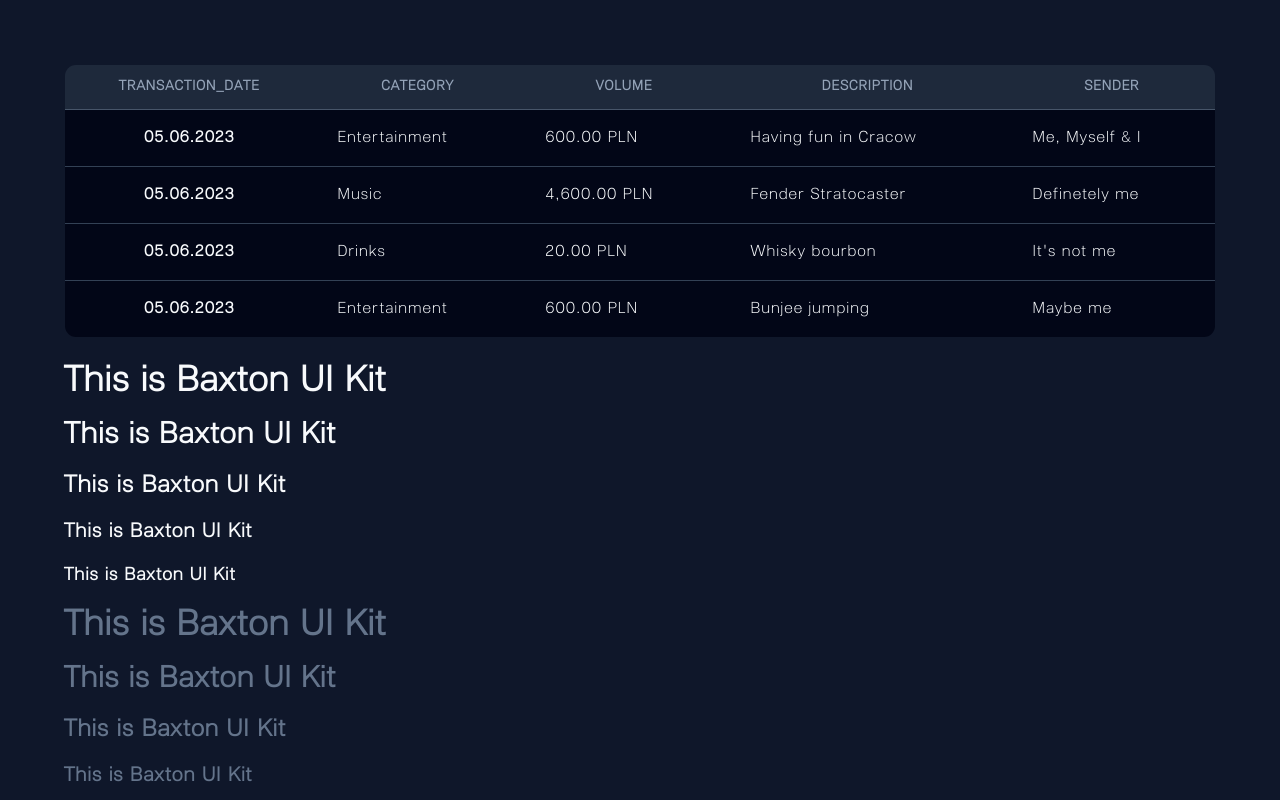
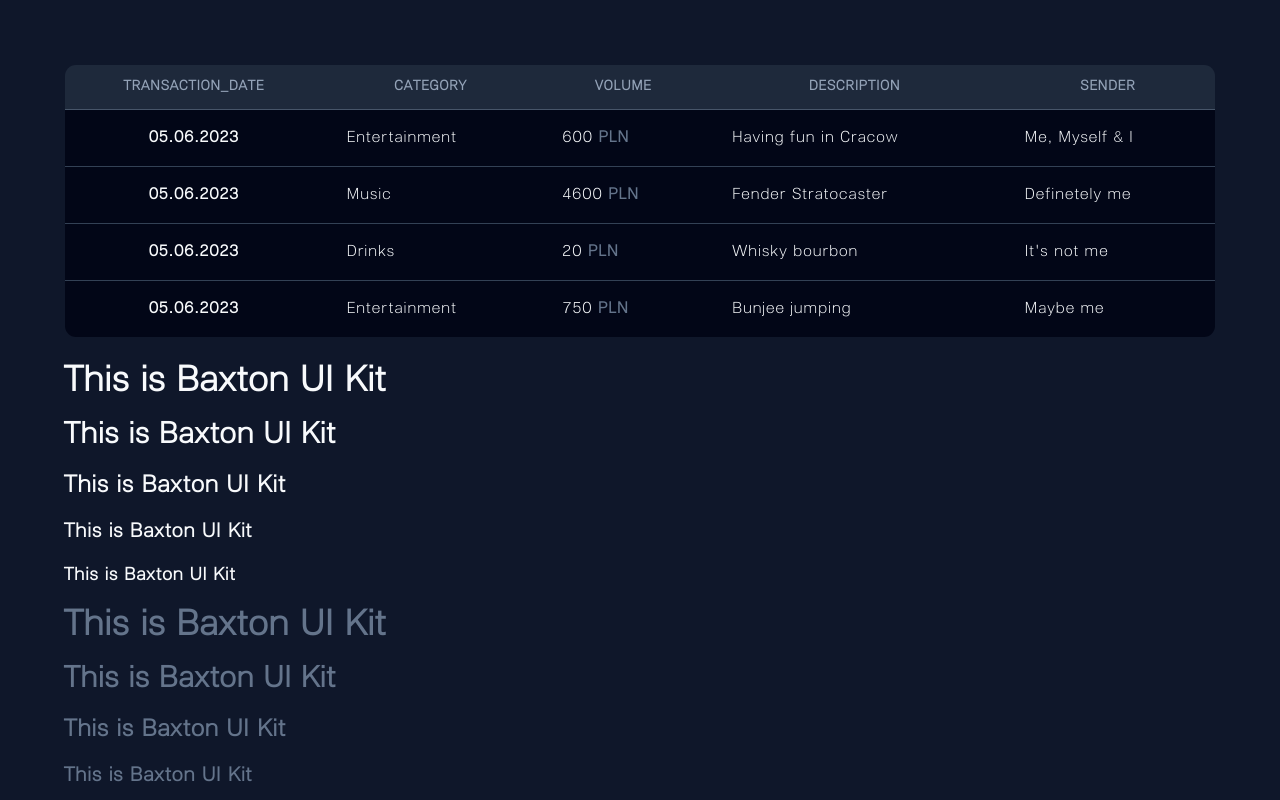
Before and after one commit to michalmytych/moneypenny-spa, a React (Create React App) app: page / in a window 1280 px wide. Shown: the top 800 px of the page. Built offline with nearby package versions, Linux system fonts and the light colour scheme.

Commit message:
Update data table

```diff
--- a/src/App.tsx
+++ b/src/App.tsx
@@ -13,6 +13,8 @@ const App: React.FC = () => {
     console.log(name);
   }, [name]);
 
+  const currencyCode = 'PLN';
+
   return (
     <div className="App p-16 bg-slate-900 h-full">
       <InputGroup>
@@ -21,28 +23,28 @@ const App: React.FC = () => {
             {
               transaction_date: '05.06.2023',
               category: 'Entertainment',
-              volume: '600.00 PLN',
+              volume: 600.00,
               description: 'Having fun in Cracow',
               sender: 'Me, Myself & I',
             },
             {
               transaction_date: '05.06.2023',
               category: 'Music',
-              volume: '4,600.00 PLN',
+              volume: 4_600.00,
               description: 'Fender Stratocaster',
               sender: 'Definetely me',
             },
             {
               transaction_date: '05.06.2023',
               category: 'Drinks',
-              volume: '20.00 PLN',
+              volume: 20.00,
               description: 'Whisky bourbon',
               sender: "It's not me",
             },
             {
               transaction_date: '05.06.2023',
               category: 'Entertainment',
-              volume: '600.00 PLN',
+              volume: 750.00,
               description: 'Bunjee jumping',
               sender: 'Maybe me',
             }
@@ -50,7 +52,7 @@ const App: React.FC = () => {
           columns={[
             {key: 'transaction_date', label: 'TRANSACTION_DATE'},
             {key: 'category', label: 'CATEGORY'},
-            {key: 'volume', label: 'VOLUME'},
+            {key: 'volume', label: 'VOLUME', processor: (volume) => <>{volume}<span className='font-semibold text-slate-500'> {currencyCode}</span></>},
             {key: 'description', label: 'DESCRIPTION'},
             {key: 'sender', label: 'SENDER'}
           ]}
--- a/src/components/organisms/DataTable.tsx
+++ b/src/components/organisms/DataTable.tsx
@@ -1,16 +1,26 @@
-import React from 'react';
+import React, { ReactNode } from 'react';
+
+type ColumnProcessorValue = null | number | string | ReactNode;
+
+type ColumnProcessor = (input: ColumnProcessorValue) => ColumnProcessorValue;
 
 type DataTableColumnAbstract = {
     key: string,
-    label: string
+    label: string,
+    processor?: ColumnProcessor,
 };
 
 interface DataTableProps {
     data: Array<Record<string, any>>;
     columns: Array<DataTableColumnAbstract>;
+    sortable?: boolean,
 }
 
-const DataTable: React.FC<DataTableProps> = ({ data, columns }) => {
+const DataTable: React.FC<DataTableProps> = ({
+    data = [],
+    columns,
+    sortable = false, // @t
+}) => {
     return (
         <div className="border border-transparent rounded-xl overflow-hidden ">
             <table className='w-full'>
@@ -25,9 +35,12 @@ const DataTable: React.FC<DataTableProps> = ({ data, columns }) => {
                     {data.map((row, rowIndex) => (
                         <tr key={rowIndex} className={`bg-slate-950 ${rowIndex < data.length - 1 ? 'border-b border-slate-700' : null}`}>
                             {columns.map((column: DataTableColumnAbstract, columnIndex: number) => {
+                                let cellValue = row[column.key];
+                                cellValue = column.processor ? column.processor(cellValue) : cellValue;
+
                                 return columnIndex === 0
-                                    ? <th scope="col" className='px-6 py-4 text-slate-50' key={columnIndex}>{row[column.key]}</th>
-                                    : <td className='px-6 py-4 text-slate-50' key={columnIndex}>{row[column.key]}</td>
+                                    ? <th scope="col" className='px-6 py-4 text-slate-50' key={columnIndex}>{cellValue}</th>
+                                    : <td className='px-6 py-4 text-slate-50' key={columnIndex}>{cellValue}</td>
                             })}
                         </tr>
                     ))}
```
